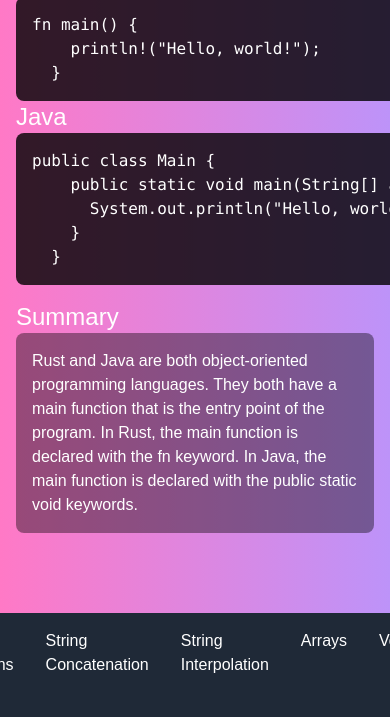
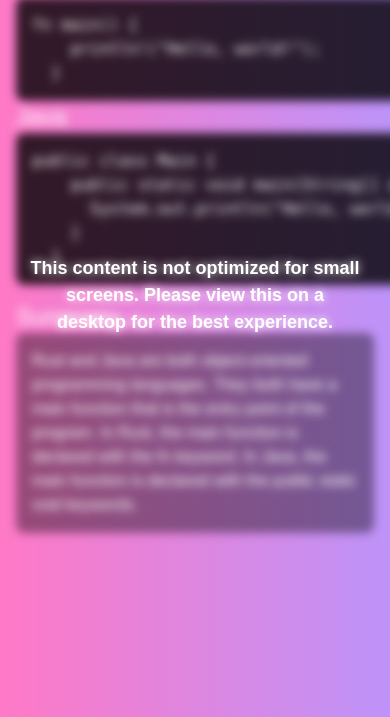
Before and after one commit to lukaesch/sidebyside, a plain HTML site: page index.html in a window 390 px wide. Shown: the part 127-844 px from the top of the page. Drawn offline with nearby package versions, Linux system fonts and the light colour scheme; a web font is replaced by a local one.

Commit message:
Update index.html

```diff
--- a/index.html
+++ b/index.html
@@ -41,10 +41,54 @@
         background-color: rgba(0, 0, 0, 0.4);
         color: #fff;
       }
+
+      .message {
+        display: none;
+      }
+
+      /* show a friendly message for non-desktop screens */
+      @media only screen and (max-width: 767px) {
+        /* blur the container */
+        .container {
+          filter: blur(5px);
+        }
+
+        .message {
+          position: absolute;
+          display: flex;
+          align-items: center;
+          justify-content: center;
+          height: 100vh;
+          text-align: center;
+          font-size: 18px;
+          font-weight: bold;
+          padding: 30px;
+          z-index: 1;
+        }
+
+        .message p {
+          position: relative;
+          display: inline-block;
+          color: #fff;
+          text-shadow: 0 0 10px #fff;
+        }
+
+        /* hide the nav */
+
+        nav {
+          display: none !important;
+        }
+      }
     </style>
   </head>
 
   <body>
+    <div class="message">
+      <p>
+        This content is not optimized for small screens. Please view this on a
+        desktop for the best experience.
+      </p>
+    </div>
     <div class="container mx-auto p-4 py-9">
       <h1 class="text-4xl text-center font-medium mb-4" id="header"></h1>
       <div class="grid md:grid-cols-2 sm:grid-cols-1">
```
